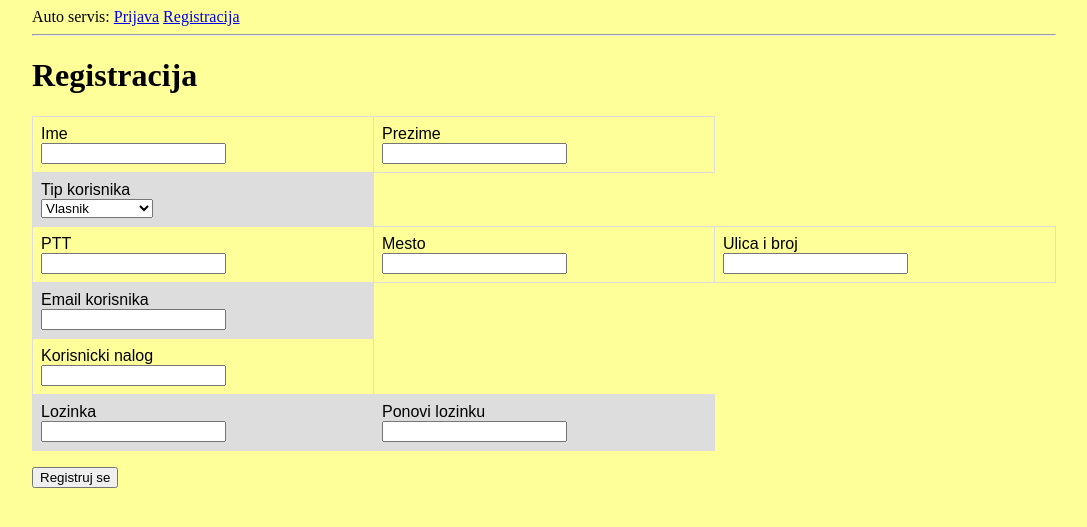
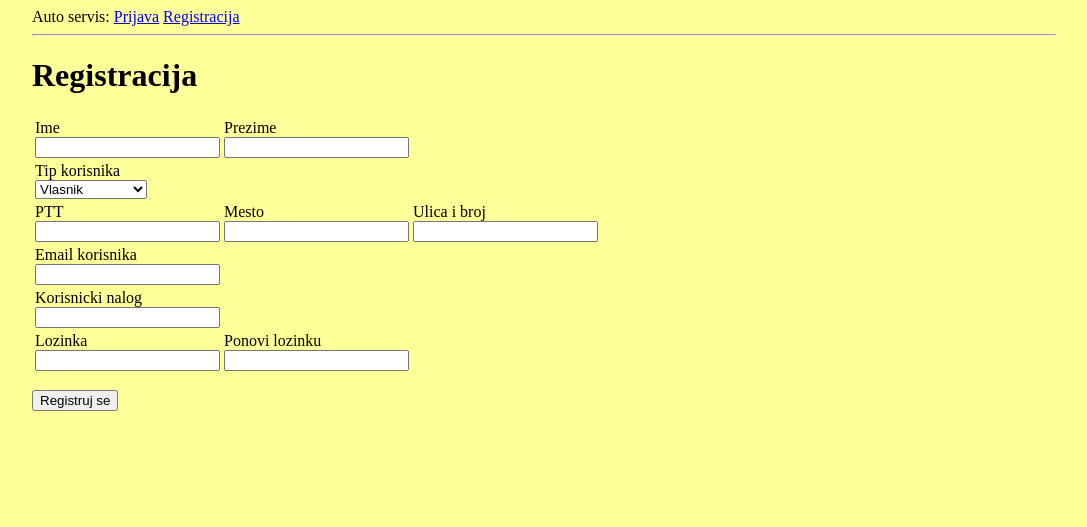
Before and after one commit to VladanKostic/AutoFlask, a Flask app: page /register in a window 1280 px wide. Shown: the top 527 px of the page, without its empty margins (96-1183 px from the left). Run offline with Flask 2, Linux system fonts and the light colour scheme; some libraries are stand-ins or nearby versions.

Commit message:
Smanjen main.css da nema formatiranje tabele, lakse je slozena fomra za registrtaciju

```diff
--- a/app/static/css/main.css
+++ b/app/static/css/main.css
@@ -4,23 +4,3 @@ body {
   background: white;
   background-color: #FFFF99;
 }
-
-table {
-    font-family: arial, sans-serif;
-    border-collapse: collapse;
-    width: 100%;
-}
-
-td, th {
-    border: 1px solid #dddddd;
-    text-align: left;
-    padding: 8px;
-}
-
-tr:nth-child(even) {
-    background-color: #dddddd;
-
-table.reg {}
-table.reg tr {}
-table.reg td {}
-}
--- a/app/templates/register.html
+++ b/app/templates/register.html
@@ -4,15 +4,15 @@
     <h1>Registracija</h1>
     <form action="" method="post">
         {{ form.hidden_tag() }}
-        <table class="reg" >
-            <tr>
+        <table class="test_table">
+            <tr class="test_table">
                 <td>
                     {{ form.ime.label }}<br>
                     {{ form.ime }}<br>
                     {% for error in form.ime.errors %}
                     <span style="color: red;">[{{ error }}]</span>
                     {% endfor %}
-                </td>
+                </td >
                 <td>
                     {{ form.prezime.label }}<br>
                     {{ form.prezime }}<br>
```
Also changed, not shown: autoservis.db.
